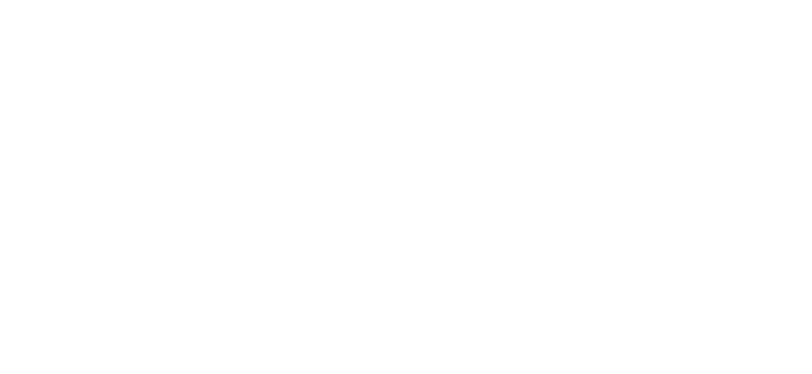
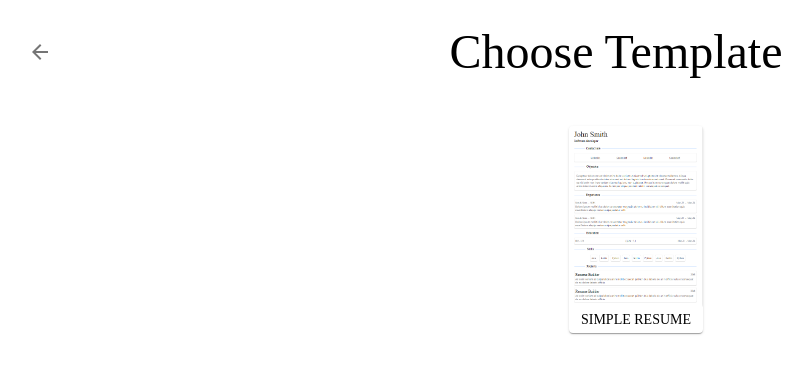
Before and after one commit to Harshchourasiya/resume_frontend, a React (Create React App) app: page /choose in a window 1280 px wide. Before the commit this address had no page. Shown: the top 374 px of the page, without its empty margins (28-840 px from the left). Built offline with nearby package versions, Linux system fonts and the light colour scheme.

Commit message:
Choose Resume Template Page Prototype Complete #4

```diff
--- /dev/null
+++ b/src/ChooseTemplate/ChooseTemplate.js
@@ -0,0 +1,47 @@
+import { Avatar, Container, Grid, Paper, Typography, Button, Stack, IconButton } from "@mui/material";
+import { useNavigate } from "react-router-dom";
+import ArrowBackIcon from '@mui/icons-material/ArrowBack';
+const FOLDER_LOCATION = "/static/TemplateIMG";
+const templates = [
+    {
+        name: "Simple Resume",
+        imageLocation: FOLDER_LOCATION + "/simple.png",
+        link: "/simple"
+    },
+];
+
+const ChooseTemplate = () => {
+    const navigate = useNavigate();
+
+    return (
+        <Container sx={{ margin: 3 }}>
+
+            <Stack spacing={3} direction="row" justifyContent={"space-between"}>
+                <IconButton onClick={()=> navigate('/collector')} >
+                    <ArrowBackIcon/>
+                </IconButton>
+            <Typography variant="h3" align="center">Choose Template</Typography>
+            <div></div>
+            </Stack>
+
+            <Grid container spacing={3} justifyContent="space-evenly" sx={{margin:2}}>
+                {
+                    templates.map((obj) => (
+                        <Grid item>
+                            <Button sx={{width : '150px',transition: 'width .2s ease .2s',":hover" :{
+                                width: '200px'
+                            }}} onClick={()=> navigate(obj.link)}>
+                            <Paper sx={{width: 'auto', height: 'auto'}}>
+                                <Avatar variant="rounded" src={obj.imageLocation} sx={{width: 'auto', height: 'auto'}}/>
+                                <Typography variant="h7" align="center">{obj.name}</Typography>
+                            </Paper>
+                            </Button>
+                        </Grid>
+                    ))
+                }
+            </Grid>
+        </Container>
+    );
+};
+
+export default ChooseTemplate;
--- a/src/Collector/Collector.js
+++ b/src/Collector/Collector.js
@@ -114,7 +114,7 @@
             </Button>
           </Box>
           {
-            idx === data.length - 1 ? <Button onClick={() => navigate("/simple")}>Finish</Button> :
+            idx === data.length - 1 ? <Button onClick={() => navigate("/choose")}>Finish</Button> :
               <Box>
                 <Button variant="outlined" onClick={goForward}>
                   Next
--- a/src/index.js
+++ b/src/index.js
@@ -9,6 +9,7 @@
 import { Provider } from "react-redux";
 import {store} from "./store";
 import Simple from './ResumeTemplates/Simple';
+import ChooseTemplate from "./ChooseTemplate/ChooseTemplate";
 
 const root = ReactDOM.createRoot(document.getElementById("root"));
 
@@ -20,6 +21,7 @@
           <Route path="/" element={<App />} />
           <Route path="/collector" element={<Collector />} />
           <Route path="/simple" element={<Simple />} />
+          <Route path="/choose" element={<ChooseTemplate/>}/>
         </Routes>
       </BrowserRouter>
     </ThemeProvider>
```
Also changed, not shown: public/static/TemplateIMG/simple.png (added).
